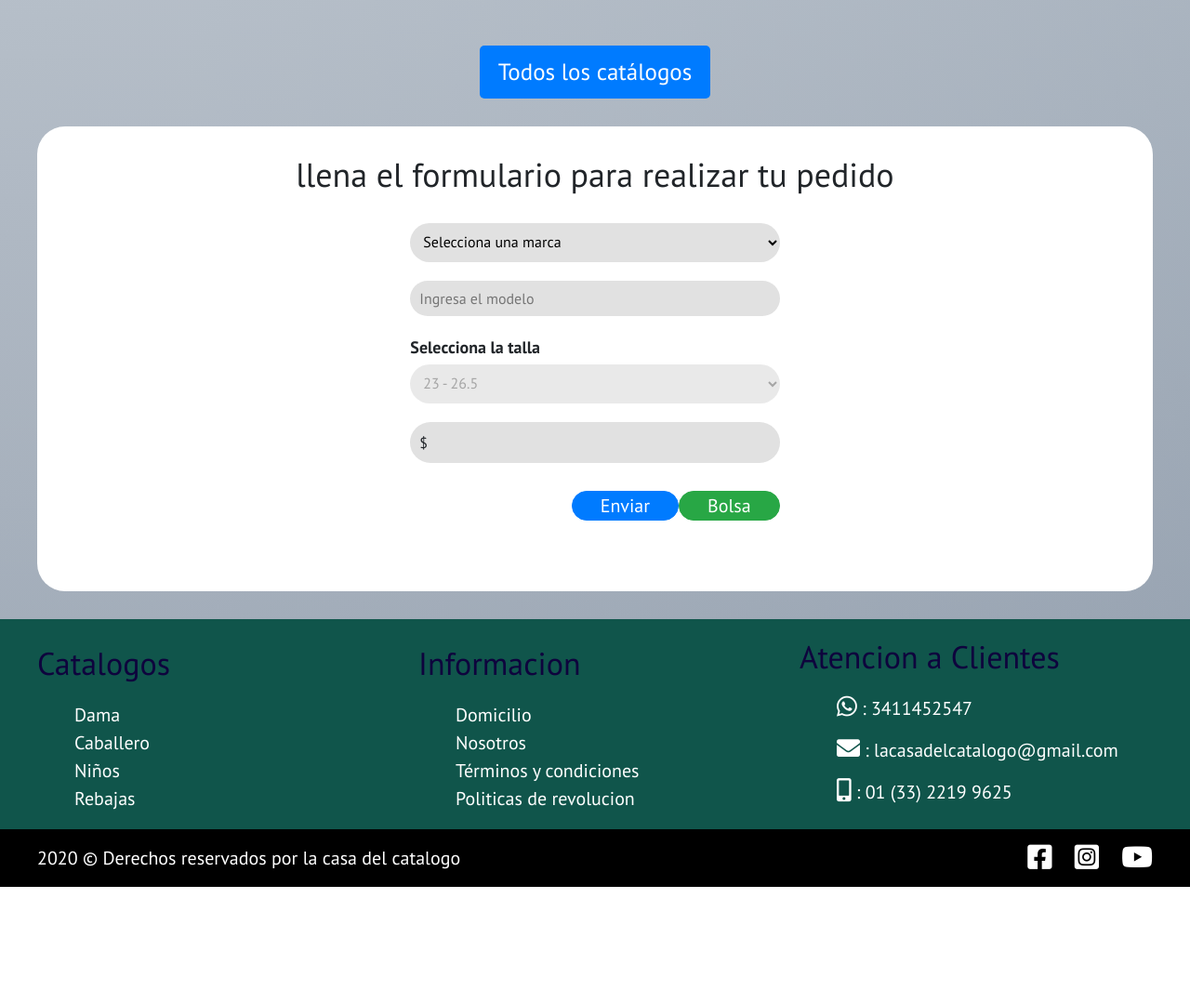
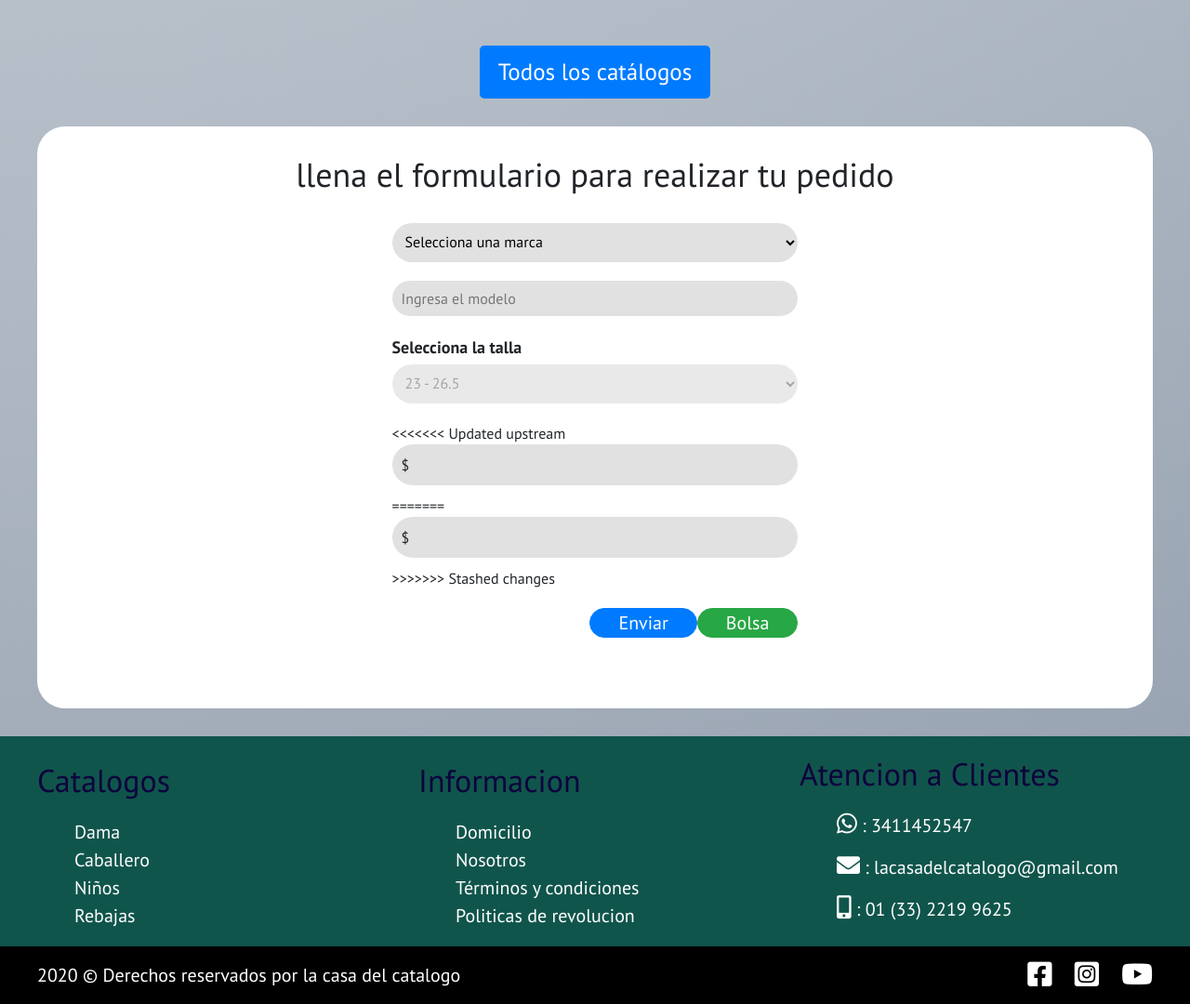
Before and after one commit to NetoBaltazar4/casaCatalogo, a PHP site: page / in a window 1280 px wide. Shown: the part 1126-2206 px from the top of the page at 93% size. Before the commit the page ends 2080 px from the top, so only its background shows below. Run offline with PHP 8.4, Linux system fonts and the light colour scheme; data comes from the database, SQL or seed files in the repository.

Commit message:
cambios del index
Cambios del index

```diff
--- a/index.php
+++ b/index.php
@@ -230,7 +230,11 @@
                                         ?>
                                     </select>
 
+<<<<<<< Updated upstream
                                     <p class="precio"><span id="precio" name="precio">$</span></p>
+=======
+                                    <p class="precio"><span>$<?php ?></span></p>
+>>>>>>> Stashed changes
                                 </div>
 
                             </div>
@@ -250,6 +254,10 @@
 
     </div> <!--.site formulario-->
 
+
+
+
+
     <?php include_once 'includes/templates/footer.php';?>
 
     <script src="js/js/index.js"></script>
--- a/js/js/index.js
+++ b/js/js/index.js
@@ -87,7 +87,7 @@
 
 
 
-        //////Vaidar que ambos campos tengan infomacion
+        //////Validar que ambos campos tengan infomacion
         if(marcaInput   === '' || modeloInput === ''){
 
             imprimirMensaje('Obligatorio llenar los campos de Marca y Modelo', 'error');
@@ -131,6 +131,8 @@
        imprimirDatos(extraerDatos);
 
     }
+
+
 
     ///Resetar el formulario
 
--- a/registrar.php
+++ b/registrar.php
@@ -64,7 +64,7 @@
     <?php include_once 'includes/templates/footer.php';?>
 
 
-    <!-- <script src="js/js/registrar.js" type="module"></script> -->
+    <script src="js/js/registrar.js" type="module"></script>
     <script src="js/jquery.js"></script>
     <script src="js/bootstrap.min.js"></script>
 
```
